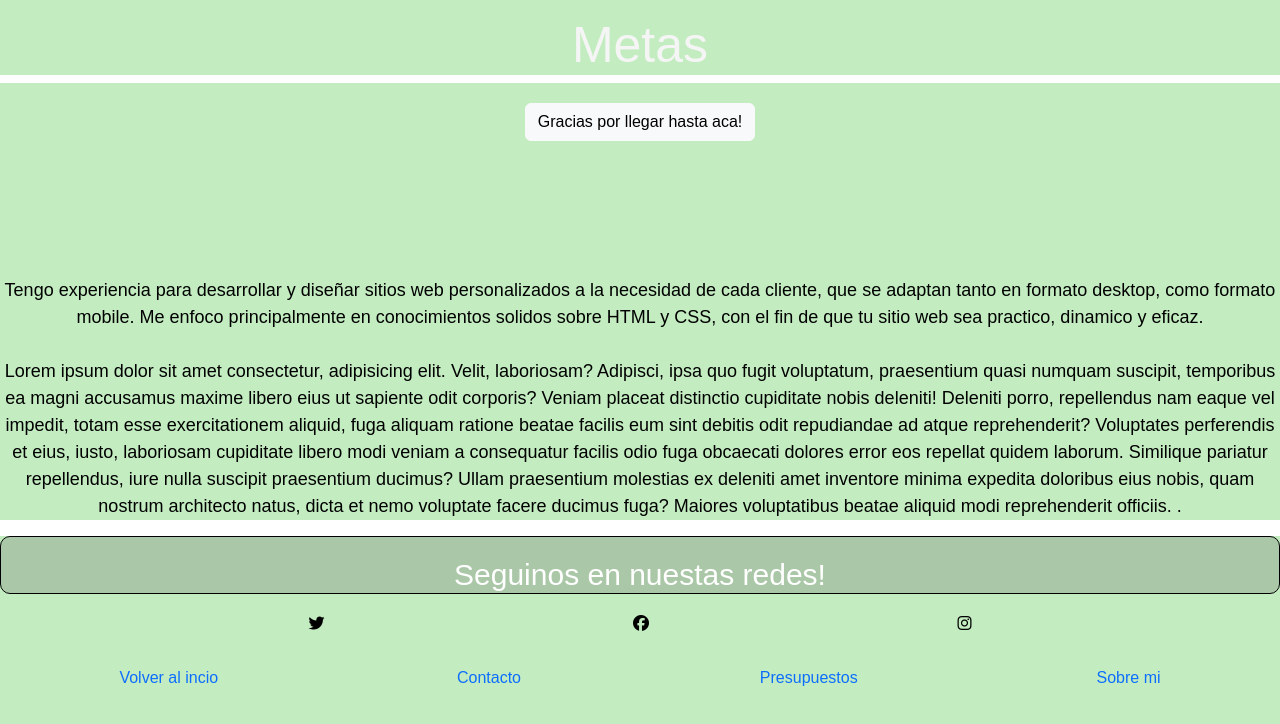
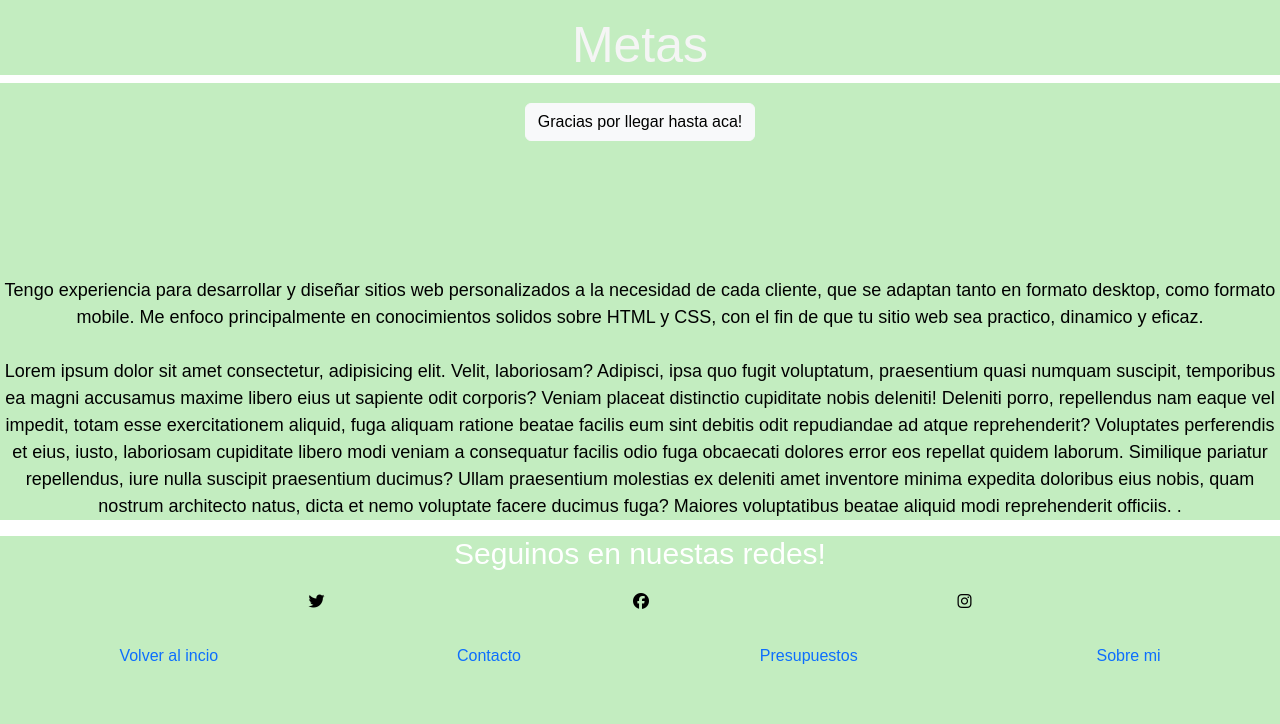
Before and after one commit to julianalbornozz/preentrega2albornozjulian, a plain HTML site: page pages/metas.html in a window 1280 px wide. Drawn offline with nearby package versions, Linux system fonts and the light colour scheme.

Commit message:
Last Commit

```diff
--- a/style.css
+++ b/style.css
@@ -264,11 +264,7 @@ div a:visited {
 }
 
 .h3-redes{
-    padding-top: 20px;
     font-size: 30px;
-    border: solid 1px black;
-    border-radius: 10px;
-    background-color: rgb(170, 200, 167);
     text-align: center;
     color: white;
 }
```
